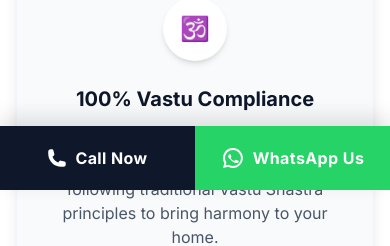
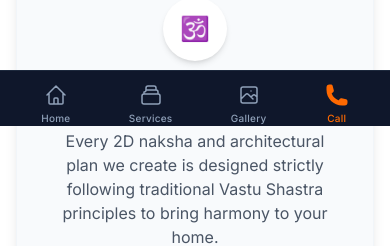
Before and after one commit to nowtaktimes-lgtm/bikanerbuilders, a Next.js app: page /about in a window 390 px wide. Shown: the part 718-964 px from the top of the page. Built offline with nearby package versions, Linux system fonts and the light colour scheme; no server answers.

Commit message:
Convert UI to Mobile App style with bottom nav and progressive disclosure

```diff
--- a/src/app/layout.tsx
+++ b/src/app/layout.tsx
@@ -34,7 +34,7 @@ export default async function RootLayout({
 
   return (
     <html lang="en" className="scroll-smooth">
-      <body className={`${inter.className} antialiased selection:bg-[#EA580C] selection:text-white`}>
+      <body className={`${inter.className} antialiased selection:bg-[#EA580C] selection:text-white pb-16 md:pb-0`}>
         <SettingsProvider settings={globalSettings}>
           <Header services={services} />
           <main>{children}</main>
--- a/src/app/page.tsx
+++ b/src/app/page.tsx
@@ -6,6 +6,7 @@ import Link from 'next/link';
 import LeadModal from '@/components/LeadModal';
 import BeforeAfterSlider from '@/components/BeforeAfterSlider';
 import Portfolio from '@/components/Portfolio';
+import ReadMoreText from '@/components/ReadMoreText';
 import Contact from '@/components/Contact';
 import { useSettings } from '@/components/SettingsProvider';
 
@@ -19,7 +20,7 @@ export default function Home() {
       <LeadModal isOpen={isModalOpen} onClose={() => setIsModalOpen(false)} />
 
       {/* Hero Section */}
-      <section className="relative min-h-[90vh] flex items-center justify-center overflow-hidden bg-[#0F172A]">
+      <section id="home" className="relative min-h-[90vh] flex items-center justify-center overflow-hidden bg-[#0F172A]">
         {/* LCP Optimized Background Image */}
         <div className="absolute inset-0 z-0">
           <Image
@@ -175,9 +176,9 @@ export default function Home() {
           <div className="text-center mb-16">
             <h2 className="text-3xl md:text-4xl font-black text-[#0F172A] mb-4">Built for Bikaner: Our Proven Construction Process</h2>
             <div className="w-20 h-1.5 bg-[#EA580C] mx-auto rounded-full mb-6"></div>
-            <p className="max-w-3xl mx-auto text-lg text-slate-600">
+            <ReadMoreText className="max-w-3xl mx-auto text-lg text-slate-600">
               We understand Rajasthan's extreme weather. That's why our 4-step process ensures your home is built using climate-resistant materials, ensuring durability against intense heat and sandstorms.
-            </p>
+            </ReadMoreText>
           </div>
           <div className="grid grid-cols-1 sm:grid-cols-2 lg:grid-cols-4 gap-8">
             {[
@@ -215,9 +216,9 @@ export default function Home() {
             <div className="w-full md:w-1/2">
               <h2 className="text-3xl md:text-5xl font-black mb-4">Expertise You Can Trust</h2>
               <h3 className="text-xl text-orange-500 font-bold mb-6">Led by Expert Civil Engineers</h3>
-              <p className="text-lg text-slate-300 leading-relaxed mb-8">
+              <ReadMoreText className="text-lg text-slate-300 leading-relaxed mb-8">
                 With over a decade of experience as top civil contractors and residential & commercial builders in Bikaner, our team strictly adheres to modern structural engineering codes. Led by top architects and interior designers, we promise 100% transparency in material usage and project timelines, ensuring your investment is completely secure.
-              </p>
+              </ReadMoreText>
               <ul className="space-y-4">
                 {[
                   "10+ Years Local Experience",
--- a/src/components/MobileBottomBar.tsx
+++ b/src/components/MobileBottomBar.tsx
@@ -1,83 +1,24 @@
-'use client';
+import React from 'react';
+import Link from 'next/link';
 
-import React, { useState, useEffect } from 'react';
-import Link from 'next/link';
-import { useSettings } from '@/components/SettingsProvider';
-
-interface MobileBottomBarProps {
-  whatsappMessage?: string;
-}
-
-export default function MobileBottomBar({
-  whatsappMessage = 'Namaste, mujhe apne plot ka naksha / construction rate chahiye.',
-}: MobileBottomBarProps) {
-
-  const [isVisible, setIsVisible] = useState(false);
-  const settings = useSettings();
-
-  useEffect(() => {
-    const handleScroll = () => {
-      // Show sticky bar after scrolling past 400px
-      if (window.scrollY > 400) {
-        setIsVisible(true);
-      } else {
-        setIsVisible(false);
-      }
-    };
-
-    window.addEventListener('scroll', handleScroll, { passive: true });
-
-    // Initial check in case user refreshes midway down the page
-    handleScroll();
-
-    return () => {
-      window.removeEventListener('scroll', handleScroll);
-    };
-  }, []);
-
-  const waUrl = `https://wa.me/${settings.whatsappNumber.replace(/[^0-9]/g, '')}?text=${encodeURIComponent(whatsappMessage)}`;
-  const telUrl = `tel:${settings.primaryPhone.startsWith('+') ? settings.primaryPhone : '+' + settings.primaryPhone.replace(/[^0-9]/g, '')}`;
-
+export default function MobileBottomBar() {
   return (
-    <div
-      className={`fixed bottom-0 left-0 w-full z-50 flex md:hidden shadow-[0_-8px_20px_rgba(0,0,0,0.12)] bg-white pb-safe transition-transform duration-300 ease-in-out ${isVisible ? 'translate-y-0' : 'translate-y-full'}`}
-    >
-      <Link
-        href={telUrl}
-        className="w-1/2 h-16 bg-[#0F172A] text-white flex items-center justify-center font-bold text-base tracking-wide active:bg-[#1E293B] transition-colors"
-        aria-label="Call Us Now"
-      >
-        <span className="flex items-center gap-2">
-          <svg
-            xmlns="http://www.w3.org/2000/svg"
-            viewBox="0 0 24 24"
-            fill="currentColor"
-            className="w-5 h-5"
-          >
-            <path fillRule="evenodd" d="M1.5 4.5a3 3 0 013-3h1.372c.86 0 1.61.586 1.819 1.42l1.105 4.423a1.875 1.875 0 01-.694 1.955l-1.293.97c-.135.101-.164.249-.126.352a11.285 11.285 0 006.697 6.697c.103.038.25.009.352-.126l.97-1.293a1.875 1.875 0 011.955-.694l4.423 1.105c.834.209 1.42.959 1.42 1.82V19.5a3 3 0 01-3 3h-2.25C8.552 22.5 1.5 15.448 1.5 6.75V4.5z" clipRule="evenodd" />
-          </svg>
-          Call Now
-        </span>
+    <div className="fixed bottom-0 left-0 w-full z-50 bg-slate-900 border-t border-slate-800 flex justify-around p-3 pb-safe md:hidden">
+      <Link href="/#home" className="flex flex-col items-center gap-1 text-slate-400 hover:text-orange-500 active:text-orange-500 transition-colors">
+        <svg className="w-6 h-6" fill="none" stroke="currentColor" strokeWidth={1.5} viewBox="0 0 24 24"><path strokeLinecap="round" strokeLinejoin="round" d="M3 12l2-2m0 0l7-7 7 7M5 10v10a1 1 0 001 1h3m10-11l2 2m-2-2v10a1 1 0 01-1 1h-3m-6 0a1 1 0 001-1v-4a1 1 0 011-1h2a1 1 0 011 1v4a1 1 0 001 1m-6 0h6" /></svg>
+        <span className="text-[10px] font-medium tracking-wide">Home</span>
       </Link>
-
-      <Link
-        href={waUrl}
-        target="_blank"
-        rel="noopener noreferrer"
-        className="w-1/2 h-16 bg-[#25D366] text-white flex items-center justify-center font-bold text-base tracking-wide active:bg-[#1DA851] transition-colors"
-        aria-label="Chat with us on WhatsApp"
-      >
-        <span className="flex items-center gap-2">
-          <svg
-            xmlns="http://www.w3.org/2000/svg"
-            viewBox="0 0 24 24"
-            fill="currentColor"
-            className="w-6 h-6"
-          >
-            <path d="M11.97 2.005a9.962 9.962 0 00-8.528 15.11L2 22l5.023-1.328a9.964 9.964 0 104.947-18.667zM12 20a7.973 7.973 0 01-4.062-1.115l-.291-.173-3.023.794.808-2.953-.19-.3A7.95 7.95 0 014.032 12 7.977 7.977 0 1112 20zm4.242-5.467c-.232-.116-1.378-.68-1.593-.758-.215-.078-.372-.116-.528.116-.156.232-.6 .758-.737.914-.136.155-.274.175-.506.058-.232-.116-.983-.362-1.87-1.156-.69-.617-1.155-1.38-1.29-1.612-.136-.233-.014-.359.102-.475.105-.105.232-.272.348-.408.116-.136.155-.233.232-.388.077-.156.039-.292-.019-.408-.058-.116-.528-1.277-.723-1.748-.19-.46-.383-.398-.528-.406-.137-.008-.293-.008-.45-.008a.86.86 0 00-.618.291c-.215.233-.822.805-.822 1.96 0 1.155.843 2.27 1.96 2.443.116.175 1.636 2.5 3.96 3.504.552.238.983.38 1.318.487.553.176 1.057.151 1.455.092.445-.067 1.378-.563 1.572-1.107.193-.544.193-1.01.136-1.107-.058-.097-.215-.155-.447-.272z" />
-          </svg>
-          WhatsApp Us
-        </span>
+      <Link href="/#services" className="flex flex-col items-center gap-1 text-slate-400 hover:text-orange-500 active:text-orange-500 transition-colors">
+        <svg className="w-6 h-6" fill="none" stroke="currentColor" strokeWidth={1.5} viewBox="0 0 24 24"><path strokeLinecap="round" strokeLinejoin="round" d="M19 11H5m14 0a2 2 0 012 2v6a2 2 0 01-2 2H5a2 2 0 01-2-2v-6a2 2 0 012-2m14 0V9a2 2 0 00-2-2M5 11V9a2 2 0 002-2m0 0V5a2 2 0 012-2h6a2 2 0 012 2v2M7 7h10" /></svg>
+        <span className="text-[10px] font-medium tracking-wide">Services</span>
+      </Link>
+      <Link href="/#portfolio" className="flex flex-col items-center gap-1 text-slate-400 hover:text-orange-500 active:text-orange-500 transition-colors">
+        <svg className="w-6 h-6" fill="none" stroke="currentColor" strokeWidth={1.5} viewBox="0 0 24 24"><path strokeLinecap="round" strokeLinejoin="round" d="M4 16l4.586-4.586a2 2 0 012.828 0L16 16m-2-2l1.586-1.586a2 2 0 012.828 0L20 14m-6-6h.01M6 20h12a2 2 0 002-2V6a2 2 0 00-2-2H6a2 2 0 00-2 2v12a2 2 0 002 2z" /></svg>
+        <span className="text-[10px] font-medium tracking-wide">Gallery</span>
+      </Link>
+      <Link href="tel:9351132772" className="flex flex-col items-center gap-1 text-orange-500 hover:text-orange-400 active:text-orange-400 transition-colors">
+        <svg className="w-6 h-6" fill="currentColor" viewBox="0 0 24 24"><path fillRule="evenodd" d="M1.5 4.5a3 3 0 013-3h1.372c.86 0 1.61.586 1.819 1.42l1.105 4.423a1.875 1.875 0 01-.694 1.955l-1.293.97c-.135.101-.164.249-.126.352a11.285 11.285 0 006.697 6.697c.103.038.25.009.352-.126l.97-1.293a1.875 1.875 0 011.955-.694l4.423 1.105c.834.209 1.42.959 1.42 1.82V19.5a3 3 0 01-3 3h-2.25C8.552 22.5 1.5 15.448 1.5 6.75V4.5z" clipRule="evenodd" /></svg>
+        <span className="text-[10px] font-medium tracking-wide">Call</span>
       </Link>
     </div>
   );
--- /dev/null
+++ b/src/components/ReadMoreText.tsx
@@ -0,0 +1,20 @@
+'use client';
+import React, { useState } from 'react';
+
+export default function ReadMoreText({ children, className = '' }: { children: React.ReactNode, className?: string }) {
+  const [isExpanded, setIsExpanded] = useState(false);
+
+  return (
+    <div className={className}>
+      <div className={`${isExpanded ? '' : 'line-clamp-2'} md:line-clamp-none transition-all duration-300`}>
+        {children}
+      </div>
+      <button
+        onClick={() => setIsExpanded(!isExpanded)}
+        className="mt-2 text-orange-500 font-bold text-sm md:hidden hover:underline focus:outline-none"
+      >
+        {isExpanded ? '- Read Less' : '+ Read More'}
+      </button>
+    </div>
+  );
+}
```
